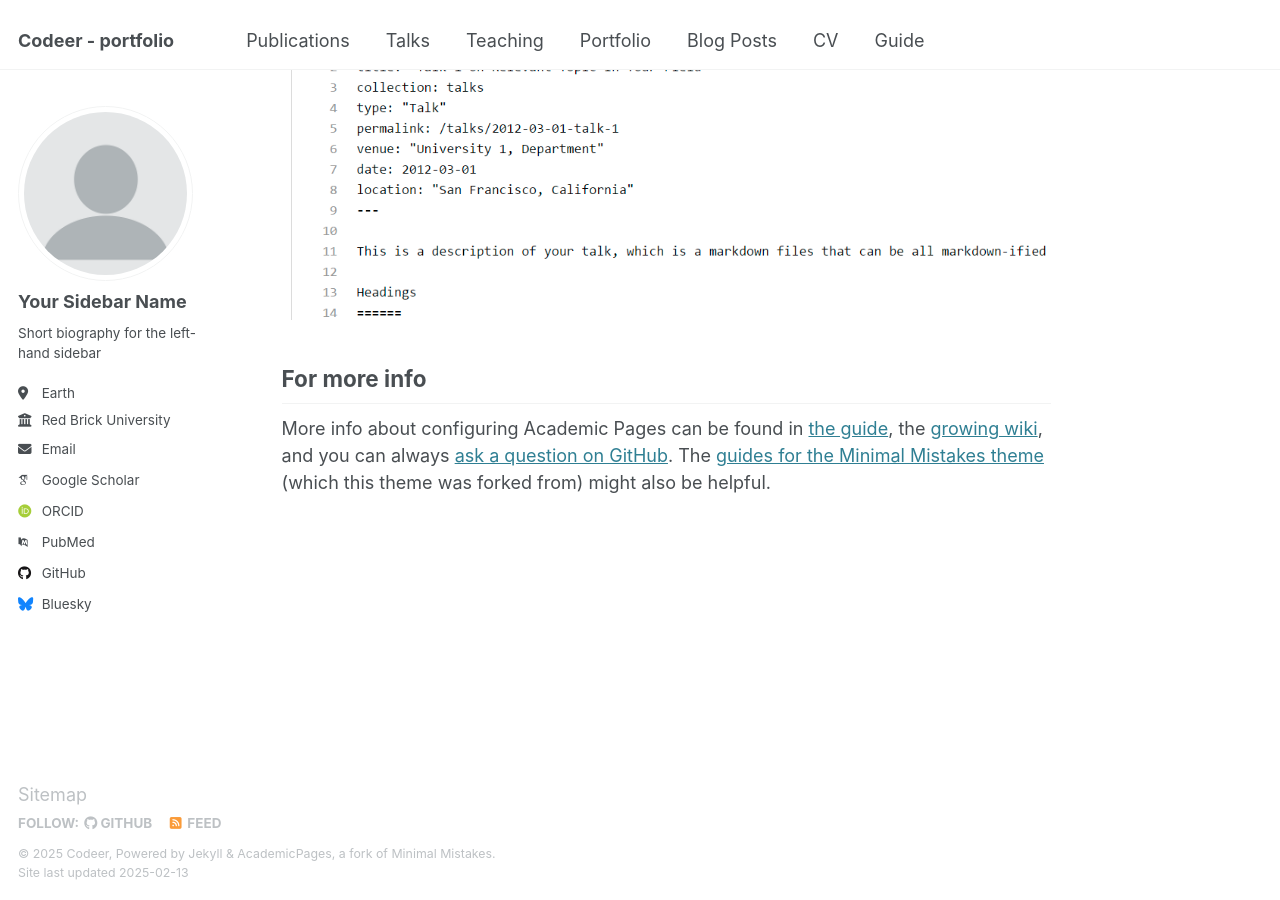
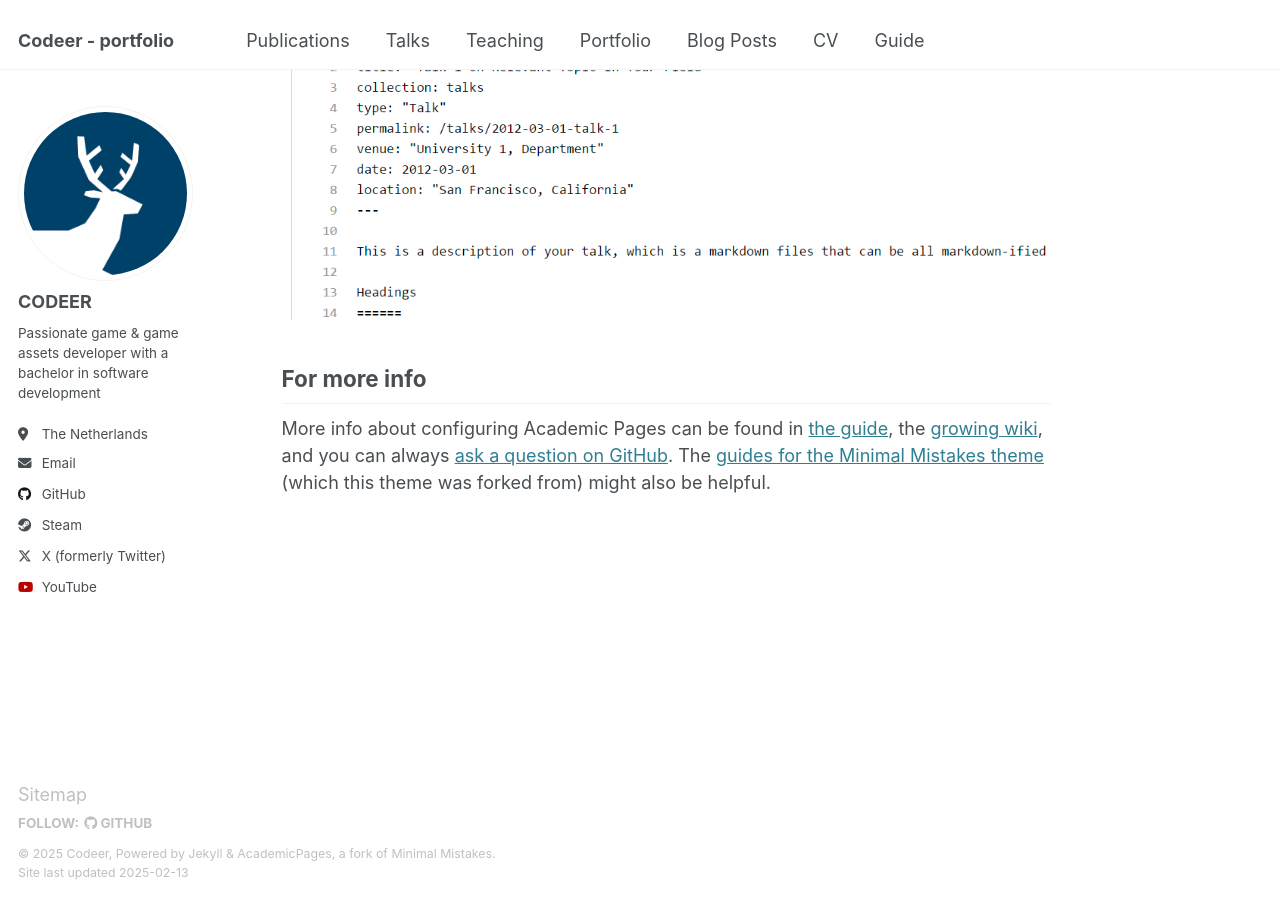
Before and after one commit to CodeerStudio/CodeerStudio.github.io, a Jekyll site: the page built from _pages/about.md, in a window 1280 px wide and 900 px high, scrolled down 2642 px. Built offline with Jekyll 4.4.1, drawn with Linux system fonts in a browser that asks for light colours; some web fonts are replaced.

```diff
--- a/_config.yml
+++ b/_config.yml
@@ -22,22 +22,22 @@ repository               :
 #               Additional customization can be done by editing /_includes/author-profile.html
 author:
   # Biographic information
-  avatar           : "profile.png"
-  name             : "Your Sidebar Name"
+  avatar           : "logo.png"
+  name             : "CODEER"
   pronouns         : # example: "she/her"
-  bio              : "Short biography for the left-hand sidebar"
-  location         : "Earth"
-  employer         : "Red Brick University"
+  bio              : "Passionate game & game assets developer with a bachelor in software development"
+  location         : "The Netherlands"
+  employer         :
   uri              : # URL
-  email            : "none@example.org"
+  email            : "codeerstudio@gmail.com"
 
   # Academic websites
   arxiv            : # URL - Update with the correct link to your profile
-  googlescholar    : "https://scholar.google.com/citations?user=PS_CX0AAAAAJ"
+  googlescholar    :
   impactstory      : # URL
-  orcid            : "http://orcid.org/yourorcidurl"
+  orcid            :
   semantic         : # URL
-  pubmed           : "https://www.ncbi.nlm.nih.gov/pubmed/?term=john+snow"
+  pubmed           :
   researchgate     : # URL
   scopus           : # URL
 
@@ -45,12 +45,12 @@ author:
   bitbucket        : # Username - Update with your username on the site
   codepen          : # Username
   dribbble         : # Username
-  github           : "academicpages"
+  github           : "codeerstudio"
   kaggle           : # Username
   stackoverflow    : # User number or user number and name (i.e., use "1" or "1/jeff-atwood")
 
   # Social media
-  bluesky          : "bsky.app" # Replace this with you Bluesky username
+  bluesky          : # Replace this with you Bluesky username
   facebook         : # Username
   flickr           : # Username
   foursquare       : # Username
@@ -64,15 +64,15 @@ author:
   medium           : # URL
   pinterest        : # Username
   soundcloud       : # Username
-  steam            : # Username
+  steam            : "Codeer"
   telegram         : # URL
   tumblr           : # Username
-  twitter          : # Username for X / Twitter
+  twitter          : "CodeerDev"
   vine             : # Username
   weibo            : # Username
   wikipedia        : # Username
   xing             : # Username
-  youtube          : # Username
+  youtube          : "Codeer"
   zhihu            : # Username
 
 # Publication Category - The following the list of publication categories and their headings
@@ -86,7 +86,7 @@ publication_category:
 
 # Site Settings
 teaser                   :  # filename of teaser fallback teaser image placed in /images/, .e.g. "500x300.png"
-breadcrumbs              : false # true, false (default)
+breadcrumbs              : true # true, false (default)
 words_per_minute         : 160
 future                   : true
 read_more                : "disabled" # if enabled, adds "Read more" links to excerpts
@@ -118,7 +118,7 @@ staticman:
       options:
         format           : "iso8601" # "iso8601" (default), "timestamp-seconds", "timestamp-milliseconds"
 atom_feed:
-  hide                   : false     # change to true to hide the RSS feed in the footer
+  hide                   : true     # change to true to hide the RSS feed in the footer
   path                   : # blank (default) uses feed.xml
 
 
```
Also changed, not shown: images/logo.png (added).
